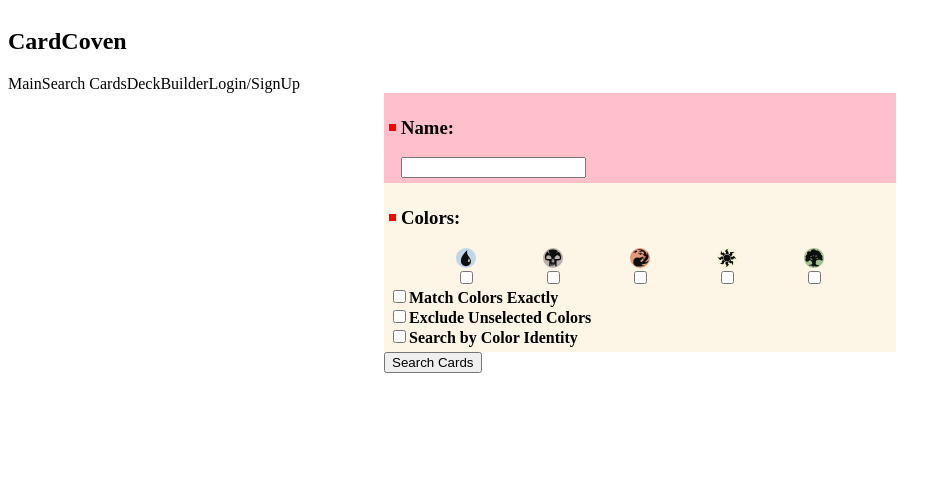
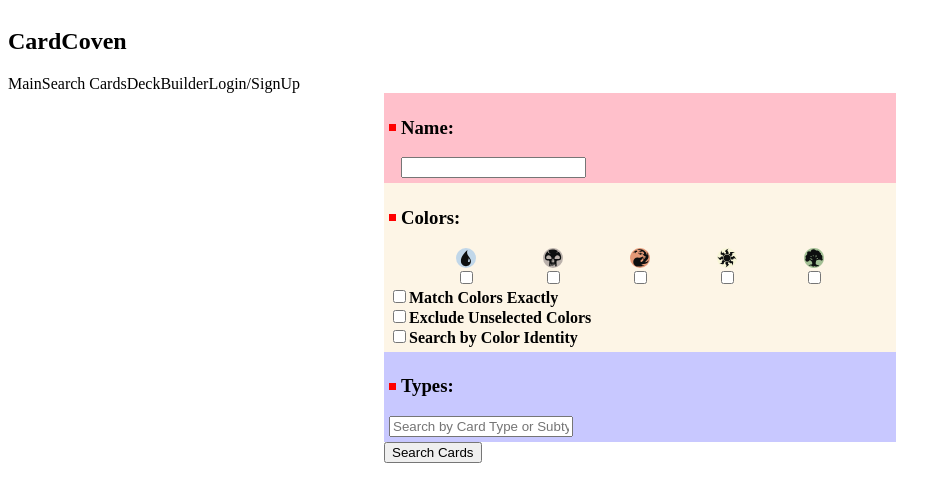
Before and after one commit to cosmolightfoot/card-coven-front-end, a React app: page / in a window 1280 px wide. Shown: the top 502 px of the page, without its empty margins (0-951 px from the left). Built offline with nearby package versions, Linux system fonts and the light colour scheme.

Commit message:
added types component

```diff
--- /dev/null
+++ b/src/components/search-components/CardTypes.js
@@ -0,0 +1,23 @@
+import React from 'react';
+import PropTypes from 'prop-types';
+
+function CardName({ typeLine, handleChange }) {
+  return (
+    <section style={{ backgroundColor: 'rgb(200, 200, 255)', padding: '5px' }}>
+      <header style={{ display: 'flex', flexDirection: 'row', alignItems: 'center' }}>
+        <div style={{ width: '7px', height: '7px', backgroundColor: 'red', flexGrow: 0, marginRight: '5px' }}></div>
+        <h3>Types:</h3>
+      </header>
+      <main>
+        <input value={typeLine} name="typeLine" onChange={handleChange} style={{ marginLeft: '12px' }} placeholder="Search by Card Type or Subtype" style={{width: '35%'}}></input>
+      </main>
+    </section>
+  );
+}
+
+CardName.propTypes = {
+  typeLine: PropTypes.string.isRequired,
+  handleChange: PropTypes.func.isRequired
+};
+
+export default CardName;
--- a/src/containers/search-containers/SearchForm.js
+++ b/src/containers/search-containers/SearchForm.js
@@ -6,7 +6,7 @@ import CardColors from '../../components/search-components/CardColors';
 // import GameFormats from '../../components/search-components/GameFormats';
 // import CardSets from '../../components/search-components/CardSets';
 // import CardText from '../../components/search-components/CardText';
-// import CardTypes from '../../components/search-components/CardTypes';
+import CardTypes from '../../components/search-components/CardTypes';
 
 import setData from '../../data/setData';
 import formatsData from '../../data/formatData';
@@ -110,10 +110,7 @@ export default class SearchForm extends PureComponent {
       availSets,
       selectedSet,
       cardText,
-      cardTypes,
-      cardSubtypes,
-      selectedType,
-      selectedSubtype
+      typeLine
     } = this.state;
     const cardColors = { black, white, red, blue, green };
 
@@ -131,6 +128,10 @@ export default class SearchForm extends PureComponent {
             colorIdentity={colorIdentity}
             handleChange={this.handleChange}
             handleCheckboxChange={this.handleCheckboxChange}
+          />
+          <CardTypes
+            typeLine={typeLine}
+            handleChange={this.handleChange}
           />
 
           {/* <CardName
```
